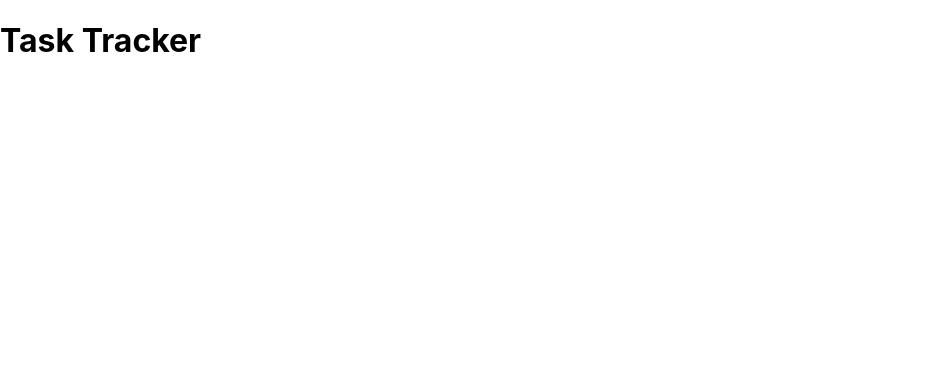
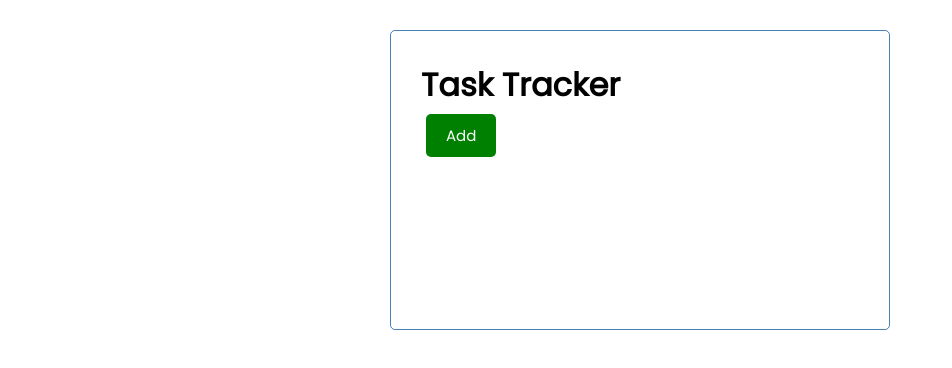
Before and after one commit to esmatullahfarahi/Task-Tracker-ReactJs, a React (Create React App) app: page / in a window 1280 px wide. Shown: the top 368 px of the page, without its empty margins (0-952 px from the left). Built offline with nearby package versions, Linux system fonts and the light colour scheme.

Commit message:
button component

```diff
--- /dev/null
+++ b/src/components/Button.js
@@ -0,0 +1,20 @@
+import Proptypes from 'prop-types'
+
+const Button = ({color, text, onClick}) => {
+
+    return(
+      <button onClick={onClick} style={{backgroundColor:color}} className='btn'>
+      {text}  </button>
+    )
+}
+Button.defaultProps ={
+    color:'steelblue'
+}
+
+Button.protoTypes = {
+    text : Proptypes.string,
+    color: Proptypes.string,
+    onClick : Proptypes.func,
+}
+
+export default Button
--- a/src/components/Header.js
+++ b/src/components/Header.js
@@ -1,8 +1,16 @@
 import PropTypes from 'prop-types'
+import Button from './Button'
+const Header = ({title}) => {
+   const onClick =() => {
+     console.log('click')
+   }
 
-const Header = ({title}) => {
   return (
-    <header><h1>{title}</h1></header>
+    <header>
+      <h1>{title}</h1>
+      <Button color='green' text='Add' onClick={onClick} />
+
+      </header>
   )
 }
 
@@ -11,7 +19,15 @@
 }
 
 Header.propTypes = {
-    title: PropTypes.string,
+    title: PropTypes.string.isRequired,
 }
 
+
+// css in JS
+// const headingStyle = {
+//   color:'red',
+//   backgroundColor: 'black',
+
+// }
+
 export default Header
--- a/src/index.css
+++ b/src/index.css
@@ -1,13 +1,112 @@
-body {
+@import url('https://fonts.googleapis.com/css2?family=Poppins:wght@300;400&display=swap');
+
+* {
+  box-sizing: border-box;
   margin: 0;
-  font-family: -apple-system, BlinkMacSystemFont, 'Segoe UI', 'Roboto', 'Oxygen',
-    'Ubuntu', 'Cantarell', 'Fira Sans', 'Droid Sans', 'Helvetica Neue',
-    sans-serif;
-  -webkit-font-smoothing: antialiased;
-  -moz-osx-font-smoothing: grayscale;
+  padding: 0;
 }
 
-code {
-  font-family: source-code-pro, Menlo, Monaco, Consolas, 'Courier New',
-    monospace;
+body {
+  font-family: 'Poppins', sans-serif;
 }
+
+.container {
+  max-width: 500px;
+  margin: 30px auto;
+  overflow: auto;
+  min-height: 300px;
+  border: 1px solid steelblue;
+  padding: 30px;
+  border-radius: 5px;
+}
+
+.header {
+  display: flex;
+  justify-content: space-between;
+  align-items: center;
+  margin-bottom: 20px;
+}
+
+.btn {
+  display: inline-block;
+  background: #000;
+  color: #fff;
+  border: none;
+  padding: 10px 20px;
+  margin: 5px;
+  border-radius: 5px;
+  cursor: pointer;
+  text-decoration: none;
+  font-size: 15px;
+  font-family: inherit;
+}
+
+.btn:focus {
+  outline: none;
+}
+
+.btn:active {
+  transform: scale(0.98);
+}
+
+.btn-block {
+  display: block;
+  width: 100%;
+}
+
+.task {
+  background: #f4f4f4;
+  margin: 5px;
+  padding: 10px 20px;
+  cursor: pointer;
+}
+
+.task.reminder {
+  border-left: 5px solid green;
+}
+
+.task h3 {
+  display: flex;
+  align-items: center;
+  justify-content: space-between;
+}
+
+.add-form {
+  margin-bottom: 40px;
+}
+
+.form-control {
+  margin: 20px 0;
+}
+
+.form-control label {
+  display: block;
+}
+
+.form-control input {
+  width: 100%;
+  height: 40px;
+  margin: 5px;
+  padding: 3px 7px;
+  font-size: 17px;
+}
+
+.form-control-check {
+  display: flex;
+  align-items: center;
+  justify-content: space-between;
+}
+
+.form-control-check label {
+  flex: 1;
+}
+
+.form-control-check input {
+  flex: 2;
+  height: 20px;
+}
+
+footer {
+  margin-top: 30px;
+  text-align: center;
+}
```
